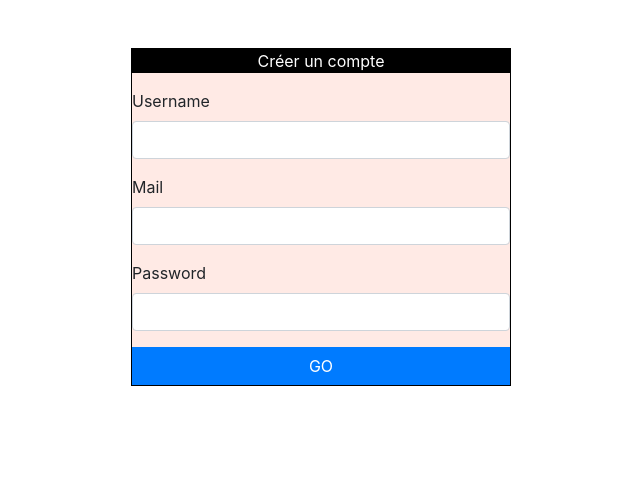
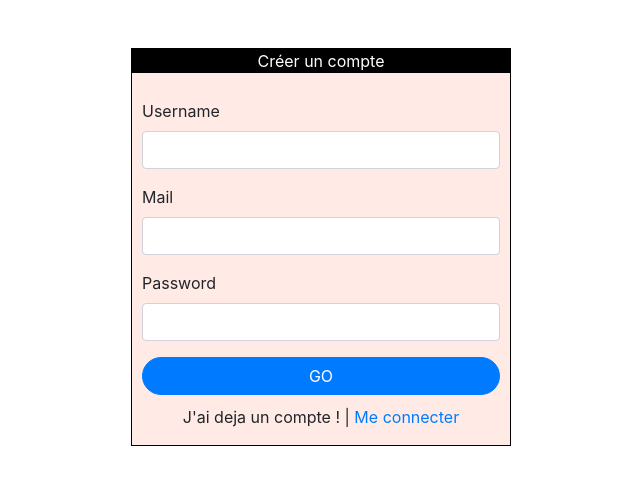
Before and after one commit to Marvinmaz/pack-nique, a Symfony app: template templates/account.html.twig in a window 1280 px wide. Shown: the part 58-543 px from the top of the page, without its empty margins (319-959 px from the left). Run offline with Twig, Linux system fonts and the light colour scheme; the template is opened without the code that fills it, so the values that code supplies are empty; form fields are guessed from the names that the template uses; some libraries are stand-ins or nearby versions.

Commit message:
modif css

```diff
--- a/src/Controller/UserController.php
+++ b/src/Controller/UserController.php
@@ -13,7 +13,7 @@ use Symfony\Component\HttpFoundation\File\Exception\FileException;
 use Symfony\Component\HttpFoundation\Response;
 use Symfony\Component\PasswordHasher\Hasher\UserPasswordHasherInterface;
 use Symfony\Component\Routing\Annotation\Route;
-
+use Symfony\Component\Security\Http\Authentication\AuthenticationUtils;
 
 class UserController extends AbstractController{
 
--- a/templates/account.html.twig
+++ b/templates/account.html.twig
@@ -10,12 +10,15 @@
             <div style="background-color: black; color: white; width: 100%; text-align: center;" >
                 <p>Créer un compte</p>
             </div>
+            <div style="padding: 10px;">
             {{ form_start(form, {"attr":{'novalidate': 'novalidate'}}) }}
                 {{ form_row(form.username) }}
                 {{ form_row(form.mail) }}
                 {{ form_row(form.password) }}
-                <input type="submit" value="GO" class="btn btn-primary w-100" style="border-radius: 0%;">
+                <input type="submit" value="GO" class="btn btn-primary w-100" style="border-radius: 100px;">
             {{ form_end(form) }}
+            </div>
+            <p style="text-align: center;">J'ai deja un compte ! |<a href="/login"> Me connecter</a></p>
         </div>
     </div>
 </div>
--- a/templates/contact/contact.html.twig
+++ b/templates/contact/contact.html.twig
@@ -8,6 +8,7 @@
             <h6 class="card-subtitle mb-2 text-muted">Téléphone: 0646189612</h6>
             <a href="/contact-sana"> Email : sana.rezaei75@gmail.com </a>
         </div>
+
 
         <div class="card" style="width: 18rem;">
             <div class="card-body">
--- a/templates/index.html.twig
+++ b/templates/index.html.twig
@@ -5,7 +5,7 @@
 		<link href="{{ asset('assets/css/all.min.css') }}" rel="stylesheet" />
 		<link href="{{ asset('assets/css/templatemo-style.css') }}" rel="stylesheet" />
 		<link href="{{ asset('assets/css/slideshow.css') }}" rel="stylesheet" />
-		<link rel="stylesheet" href="https://cdnjs.cloudflare.com/ajax/libs/font-awesome/4.7.0/css/font-awesome.min.css">
+		<link href="https://cdnjs.cloudflare.com/ajax/libs/font-awesome/4.7.0/css/font-awesome.min.css" rel="stylesheet">
 		<link href="https://cdn.jsdelivr.net/npm/bootstrap@5.0.1/dist/css/bootstrap.min.css" rel="stylesheet" integrity="sha384-+0n0xVW2eSR5OomGNYDnhzAbDsOXxcvSN1TPprVMTNDbiYZCxYbOOl7+AMvyTG2x" crossorigin="anonymous">
 		<link rel="icon" href="{{ asset('assets/img/logo3.png') }}">
 	{% endblock %}
@@ -160,7 +160,7 @@
 							<img src="/uploads/images/{{ pack.picture }}" class="card-img-top img-thumbnail" >
 							<figcaption>
 								<h5 class="card-title">{{ pack.name }}</h5>
-								<p class="card-text">{{ pack.content }}</p>
+								<p class="card-text" style="margin: 0%;">{{ pack.content }}</p>
 								<p class="card-text">{{ pack.price }} €</p>
 							 <div class="sana2">
 								<fieldset class="rating">
--- a/templates/security/login.html.twig
+++ b/templates/security/login.html.twig
@@ -18,7 +18,7 @@
                     <input type="password" name="_password" id="_password" class="form-control" required>
                     <input type="submit" value="Se connecter" class="btn btn-primary" style="margin-top: 15px; width: 100%;">
                 </form>
-                <a href="/create-account" style="padding: 10px; text-decoration: none;">Je n'ai pas de compte</a>
+                <p style="text-align: center;">je n'ai pas de compte |<a href="/create-account" style="padding: 10px; text-decoration: none;">m'inscrire</a></p>
             </div>
         </div>
     </div>
```
Also changed, not shown: public/uploads/images/1151249-60c372f7b96b2.jpg (added), public/uploads/images/art-60c34f706c2d7.png (added), 1 other file.
